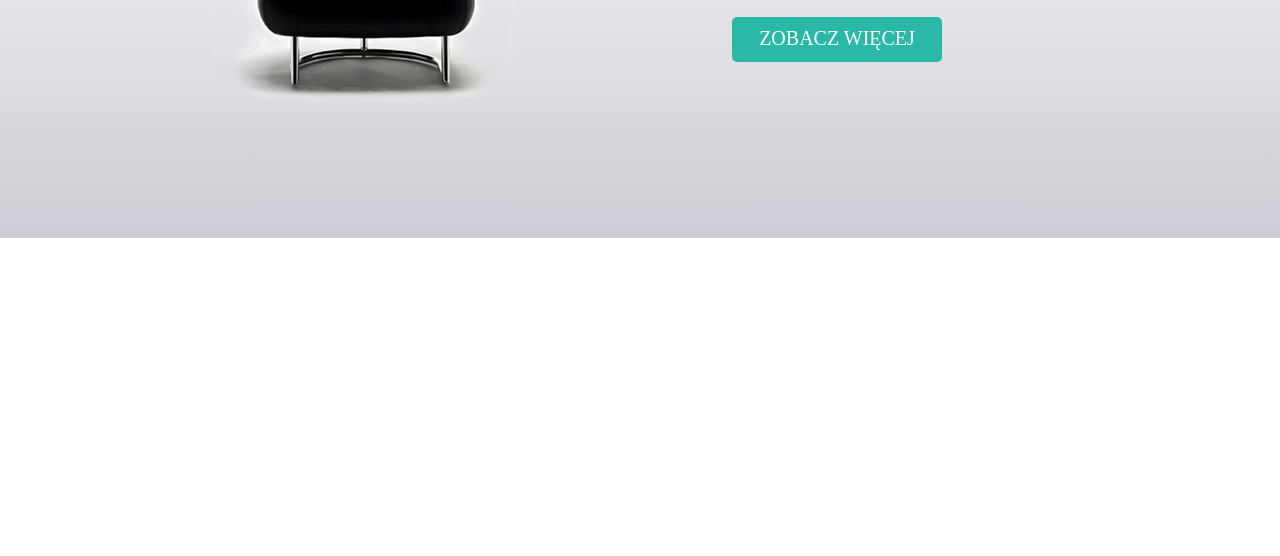
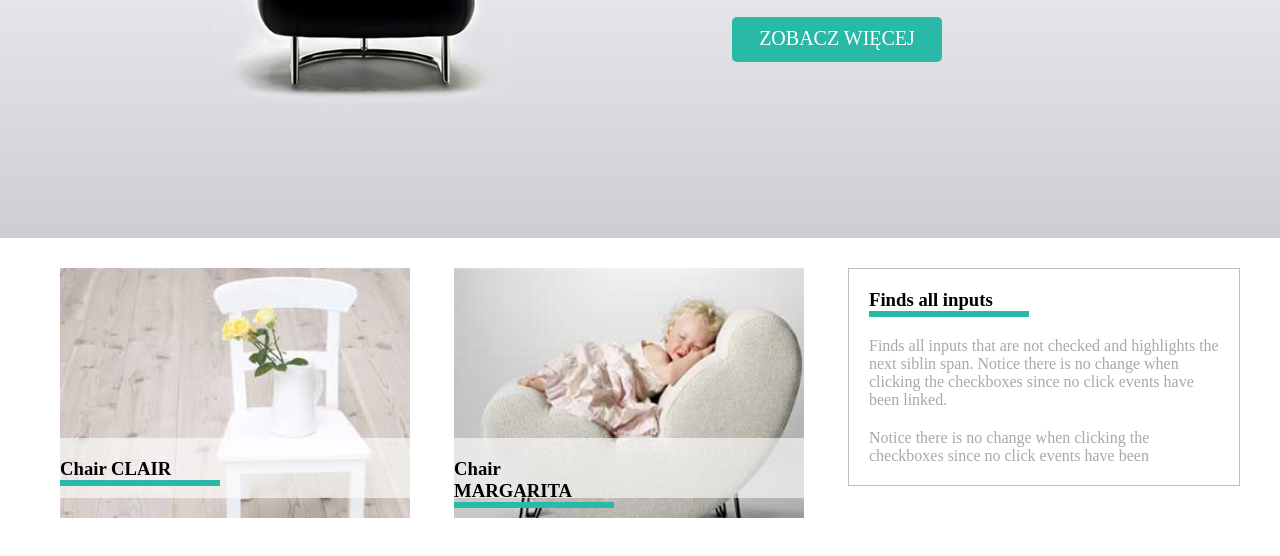
Before and after one commit to Handeras/Warsztat-1-i-2, a plain HTML site: page index.html in a window 1280 px wide. Shown: the part 302-858 px from the top of the page. Before the commit the page ends 800 px from the top, so only its background shows below. Drawn offline with Linux system fonts and the light colour scheme.

Commit message:
Adding offert section

```diff
--- a/index.html
+++ b/index.html
@@ -37,6 +37,21 @@
                 <a href="#">ZOBACZ WIĘCEJ</a>
             </div>
         </article>
+        <div class="offert">
+            <article class="chair">
+                <div class="chairHeader"><h3>Chair CLAIR</h3></div>
+                <img src="images/box1_img.jpg">
+            </article>
+            <article class="chair">
+                <div class="chairHeader"><h3>Chair MARGARITA</h3></div>
+                <img src="images/box2_img.jpg">
+            </article>
+            <article class="offert_text">
+                <h3>Finds all inputs</h3>
+                <p>Finds all inputs that are not checked and highlights the next siblin span. Notice there is no change when clicking the checkboxes since no click events have been linked.</p>
+                <p>Notice there is no change when clicking the checkboxes since no click events have been</p>
+            </article>
+        </div>
     </div>
 </body>
 </html>
--- a/style.css
+++ b/style.css
@@ -124,3 +124,44 @@ article.top{
     border-radius: 5px;
     text-decoration: none;
 }
+.offert{
+    height: 350px;
+    padding-top: 30px;
+    padding-left: 60px;
+}
+.chair, .offert_text{
+    display: inline-block;
+}
+.chair{
+    position: relative;
+    height: 250px;
+    width: 350px;
+    margin-right: 40px;
+}
+.chairHeader{
+    padding: 20px 0 10px 0;
+    height: 30px;
+    width: inherit;
+    background: rgba(255, 255, 255, 0.6);
+    position: absolute;
+    bottom: 20px;
+}
+.offert h3{
+    width: 160px;
+    border-bottom: 6px solid rgb(42, 185, 167);
+}
+.chair img{
+    width: inherit;
+    height: inherit;
+}
+.offert_text{
+    width: 350px;
+    display: inline-block;
+    border: 1px solid #bebebe;
+    vertical-align: top;
+    padding: 20px 20px 20px 20px;
+}
+.offert_text p{
+    color: #a8a8a8;
+    margin-top: 20px;
+}
```
